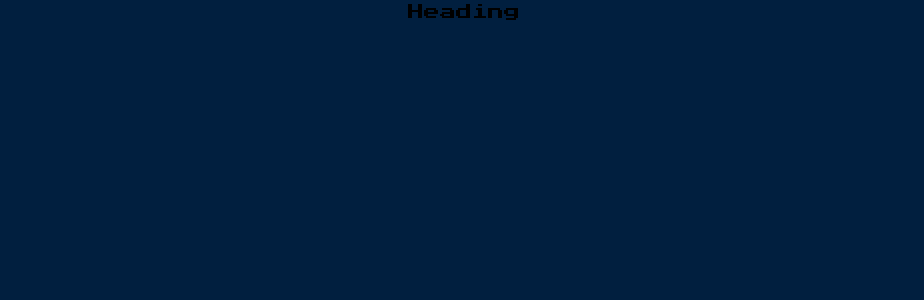
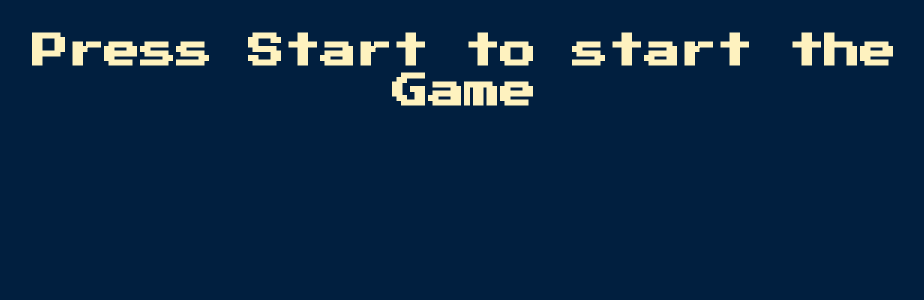
Before and after one commit to i-aka5h/Hack-October, a React (Create React App) app in the folder Projects/React/simon-game/: page / in a window 1280 px wide. Shown: the top 300 px of the page, without its empty margins (176-1100 px from the left). Built offline with nearby package versions, Linux system fonts and the light colour scheme; the HTML template or start-up script is replaced by a standard one.

Commit message:
Styled the heading component and created some states for the heading components with useeffect hook

```diff
--- a/Projects/React/simon-game/src/App.js
+++ b/Projects/React/simon-game/src/App.js
@@ -1,11 +1,37 @@
-import { useState } from "react"
+// React Imports...
+import { useEffect, useState } from "react"
+
+// App Imports...
 import Heading from "./components/Heading";
 
-
+// App
 function App() {
 
+  // States
   const [level, setLevel] = useState(0);
   const [heading, setHeading] = useState(`Press Start to start the Game`);
+  const [isStarted, setIsStarted] = useState(false)
+
+
+
+
+
+
+
+
+
+  useEffect(() => {
+    // To Update heading when the game starts
+    if (isStarted) {
+      setHeading("Starting...")
+    }
+  }, [isStarted])
+
+
+
+
+
+
   return (
     <div className={`w-full h-[100vh] bg-[#011F3F] text-center`}>
       <Heading level={level} heading={heading} />
--- a/Projects/React/simon-game/src/components/Heading.js
+++ b/Projects/React/simon-game/src/components/Heading.js
@@ -1,13 +1,15 @@
-import React from 'react'
 
-const Heading = ({level,heading}) => {
-  return (
-      <>
-          <div>
-              Heading
-          </div>
-    </>
-  )
+const Heading = ({ level, heading }) => {
+    return (
+
+        <h1
+            className={`absolute w-[80vw] leading-9  top-11 md:top-9 lg:top-8 left-1/2 -translate-x-[50%] font-bold text-lg sm:text-xl md:text-3xl lg:text-4xl text-[#fef2bf] items-center`}
+        >
+            {!heading && `Level : ${level}`}
+            {heading}
+        </h1>
+
+    )
 }
 
 export default Heading
```
